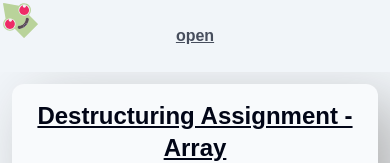
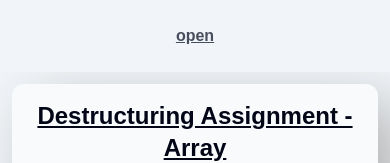
Before and after one commit to TimothyRedPanda/red-panda-portfolio, a Next.js app: page / in a window 390 px wide. Shown: the top 163 px of the page. Built offline with nearby package versions, Linux system fonts and the light colour scheme; a web font is replaced by a local one.

Commit message:
Hides custom cursor at smaller screen sizes - for mobile viewers

```diff
--- a/src/app/components/CustomCursor.tsx
+++ b/src/app/components/CustomCursor.tsx
@@ -26,6 +26,7 @@ function CustomCursor() {
 				top: `${position.y}`,
 				pointerEvents: "none",
 			}}
+			className="opacity-0 md:opacity-100"
 		>
 			<title>Cursor</title>
 			<defs>
--- a/src/app/globals.css
+++ b/src/app/globals.css
@@ -37,8 +37,7 @@ body {
 }
 
 .logo > * > *,
-.logo > * > * > *,
-.tooltip {
+.logo > * > * > * {
   transition: all 0.35s ease-in-out;
 }
 
--- a/src/app/layout.tsx
+++ b/src/app/layout.tsx
@@ -16,7 +16,7 @@ export default function RootLayout({
 }>) {
 	return (
 		<html lang="en">
-			<body className="cursor-none h-dvh w-dvw grid gap-0 overflow-hidden text-slate-900 bg-slate-100">
+			<body className="cursor-default md:cursor-none h-dvh w-dvw grid gap-0 overflow-hidden text-slate-900 bg-slate-100">
 				<Navbar />
 				<main className="overflow-x-hidden overflow-y-scroll pb-10">
 					{children}
```
